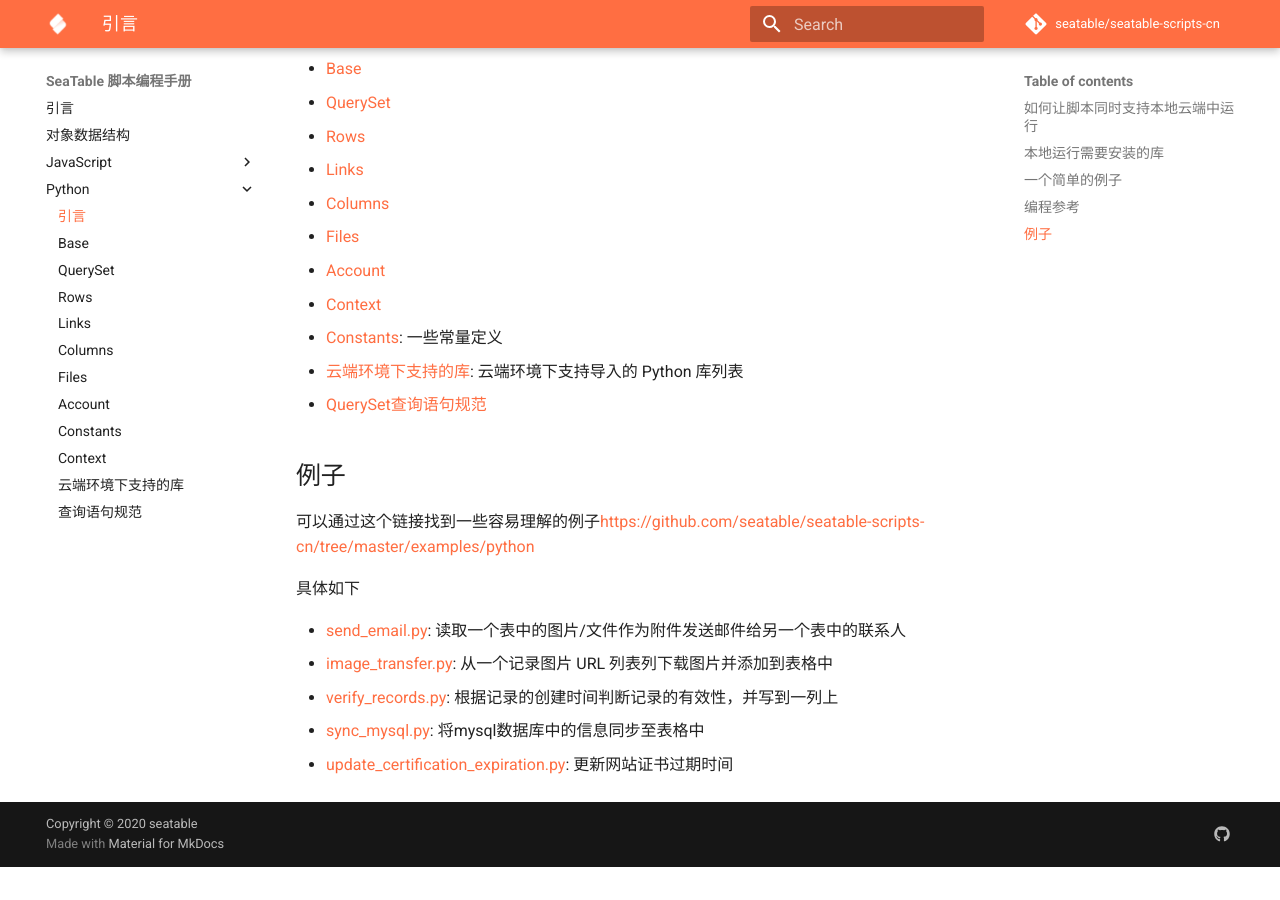
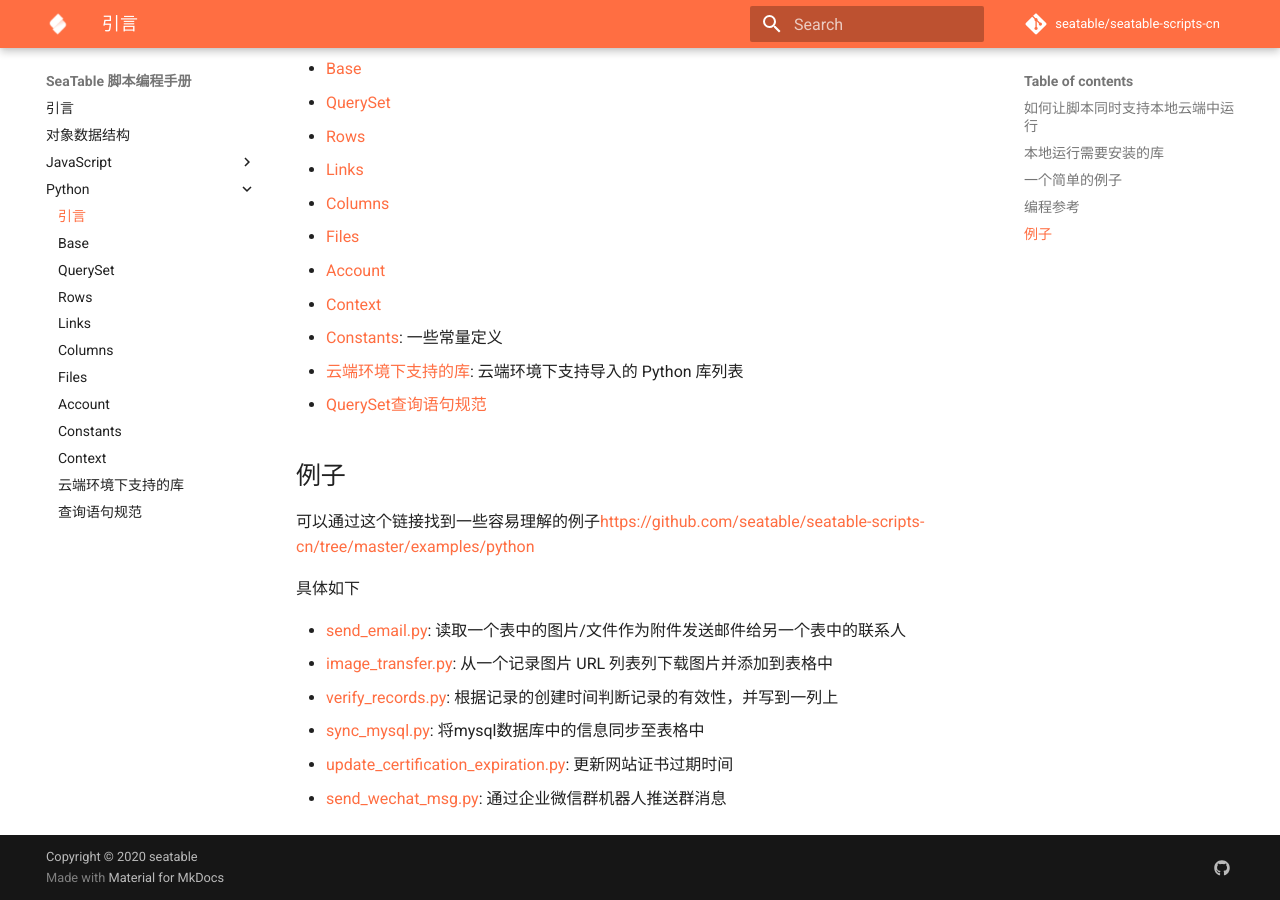
Before and after one commit to seatable/seatable-scripts-cn, an MkDocs documentation site: the page built from manual/python/README.md, in a window 1280 px wide and 900 px high, scrolled down 1561 px. Built offline with MkDocs 1.6.1 and Material for MkDocs 9.7.7, drawn with Linux system fonts in a browser that asks for light colours; comment, search, counter and statistics services are not loaded; before the commit the page ends 2428 px from its top, so only the background shows below that.

Commit message:
Update README.md

```diff
--- a/manual/python/README.md
+++ b/manual/python/README.md
@@ -86,3 +86,4 @@
 * [verify_records.py](https://github.com/seatable/seatable-scripts-cn/tree/master/examples/python/verify_records.py): 根据记录的创建时间判断记录的有效性，并写到一列上
 * [sync_mysql.py](https://github.com/seatable/seatable-scripts-cn/tree/master/examples/python/sync_mysql.py): 将mysql数据库中的信息同步至表格中
 * [update_certification_expiration.py](https://github.com/seatable/seatable-scripts-cn/tree/master/examples/python/update_certification_expiration.py): 更新网站证书过期时间
+* [send_wechat_msg.py](https://github.com/seatable/seatable-scripts-cn/tree/master/examples/python/send_wechat_msg.py): 通过企业微信群机器人推送群消息
```
